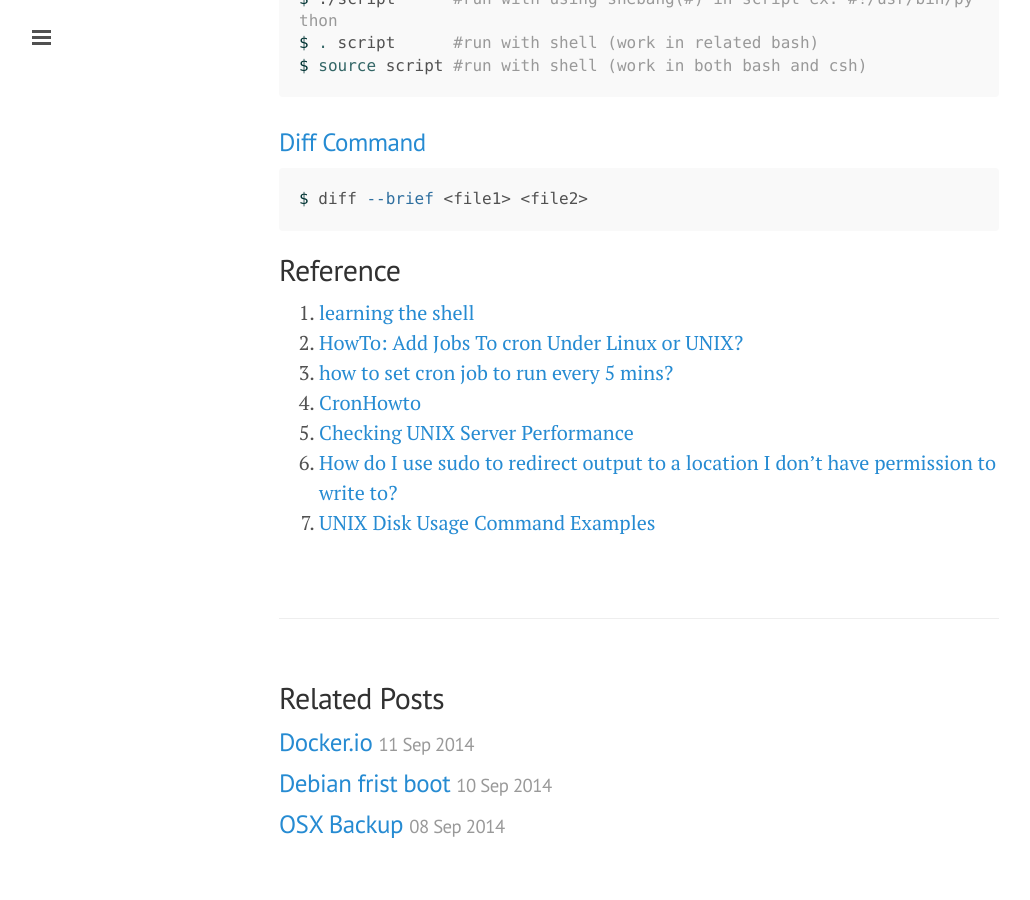
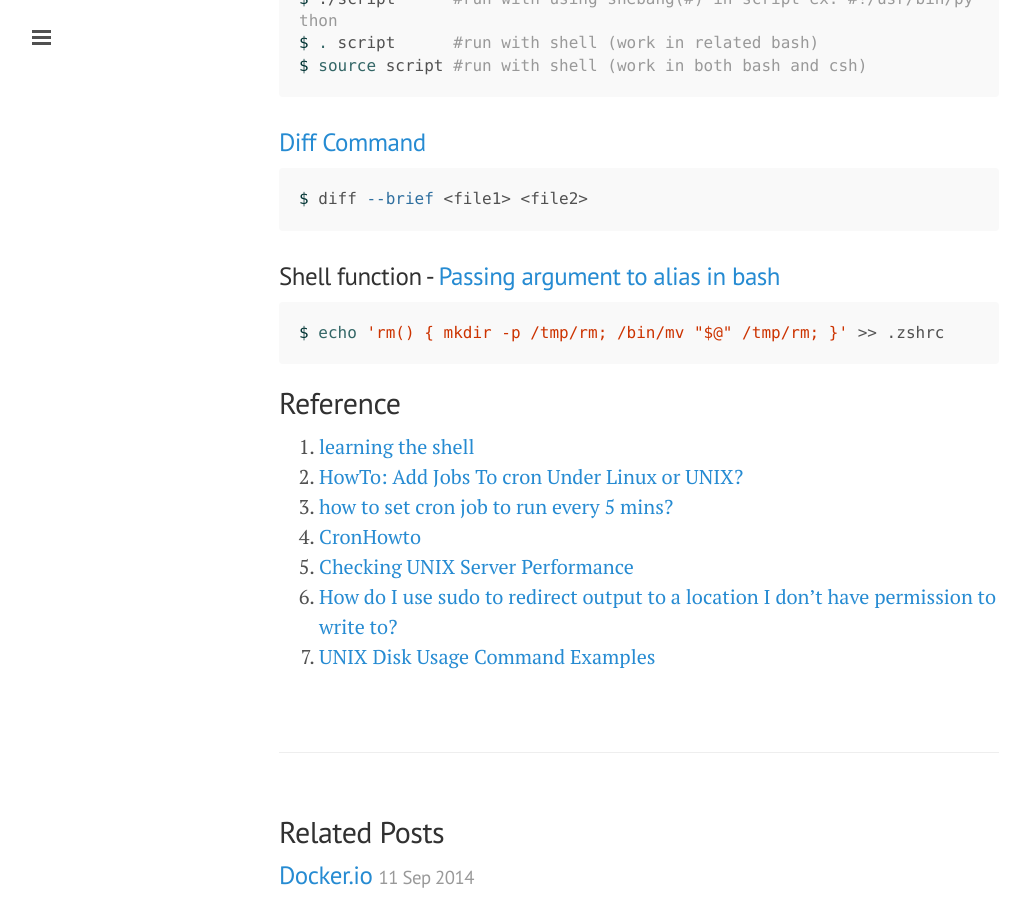
Before and after one commit to ibotdotout/ibotdotout.github.io, a Jekyll site: the page built from _posts/2014-06-27-unix.md, in a window 1280 px wide and 900 px high, scrolled down 3251 px. Shown: the whole window, without its empty margins (1-1031 px from the left). Built offline with Jekyll 4.4.1, drawn with Linux system fonts in a browser that asks for light colours; Markdown is read by kramdown in place of the engine named in the settings.

Commit message:
update shell function

````diff
--- a/_posts/2014-06-27-unix.md
+++ b/_posts/2014-06-27-unix.md
@@ -146,6 +146,13 @@ $ diff --brief <file1> <file2>
 ```
 
 
+### Shell function - [Passing argument to alias in bash](http://stackoverflow.com/questions/4060880/passing-argument-to-alias-in-bash)
+
+```sh
+$ echo 'rm() { mkdir -p /tmp/rm; /bin/mv "$@" /tmp/rm; }' >> .zshrc
+```
+
+
 ## Reference
 1. [learning the shell](http://www.linuxcommand.org/lc3_learning_the_shell.php)
 2. [HowTo: Add Jobs To cron Under Linux or UNIX?](http://www.cyberciti.biz/faq/how-do-i-add-jobs-to-cron-under-linux-or-unix-oses/)
````
